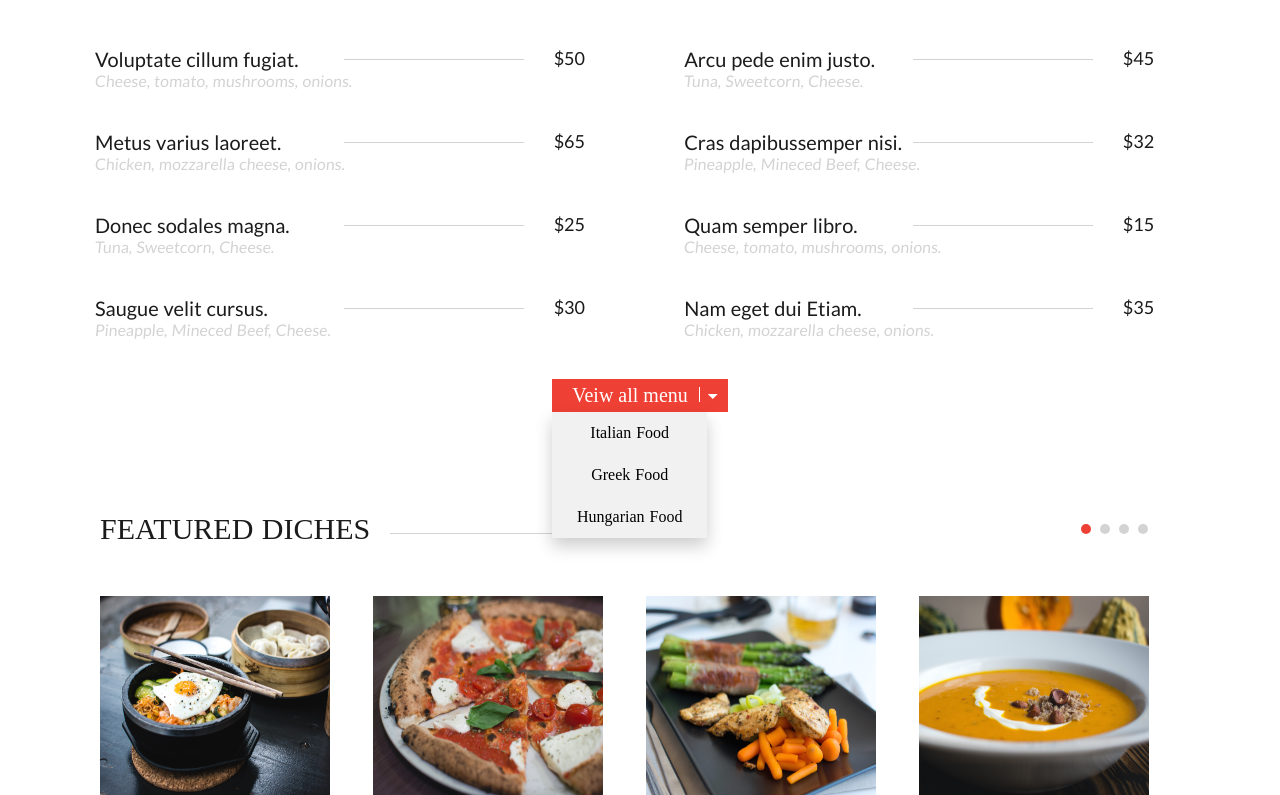
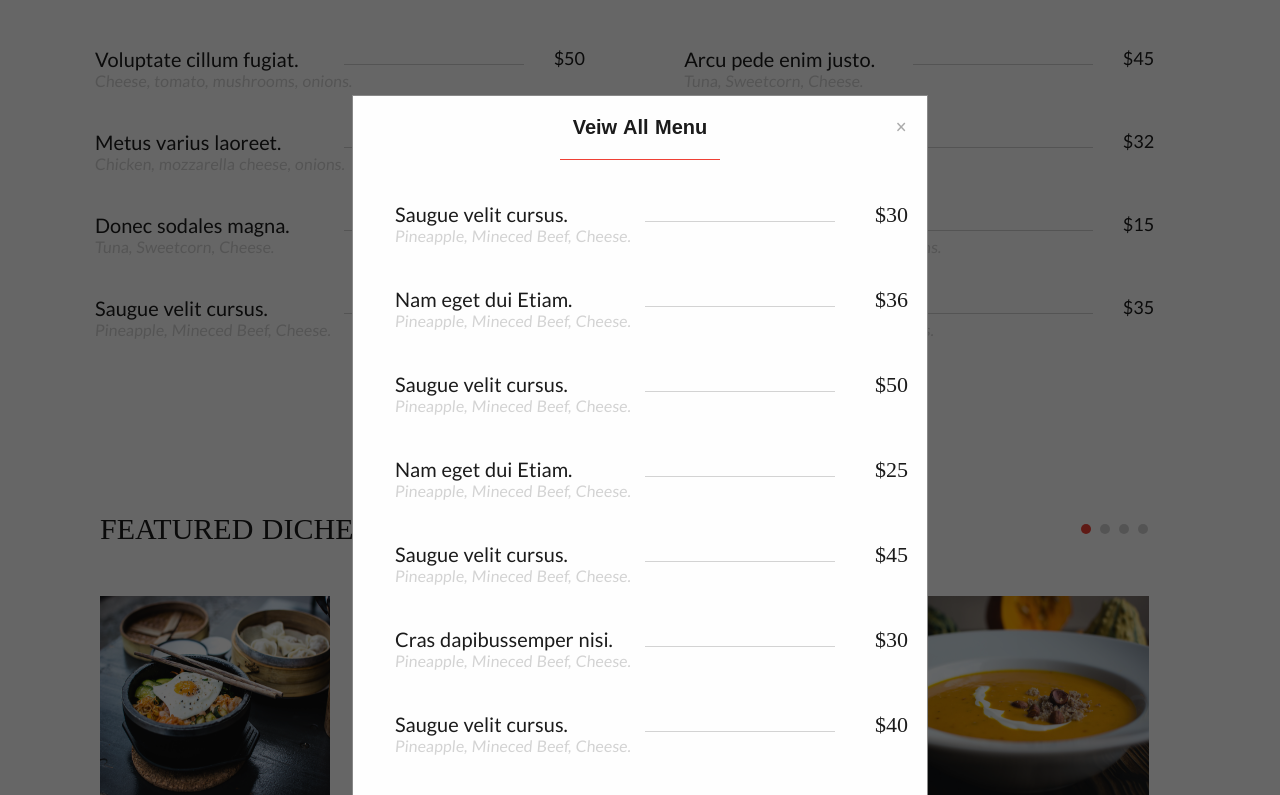
Before and after one commit to MilojeMarkovic/Resto-Project, a website: page index.html in a window 1280 px wide. Both pictures are taken after a click on the button "Veiw all menu". Shown: the part 754-1549 px from the top of the page. Drawn offline with nearby package versions, Linux system fonts and the light colour scheme; files whose address does not match are found by name; a web font is replaced by a local one.

Commit message:
new commit

```diff
--- a/index.html
+++ b/index.html
@@ -13,9 +13,6 @@
         <link rel="stylesheet" type="text/css" href="css/lightbox.css">
 
         <link rel="shortcut icon" type="image/png" href="img/logo.png">
-
-        <script src="https://code.jquery.com/jquery-1.12.4.js"></script>
-        <script src="https://code.jquery.com/ui/1.12.1/jquery-ui.js"></script>
 
         <title>Resto</title>
     </head>
@@ -117,19 +114,58 @@
                         </div>
                     </div>
 
-                <!-- More menu -->
-                <div class="container">
-                    <div class="dropdown">
-                            <button onclick="myFunction()" class="dropbtn">Veiw all menu <i class="ion-android-arrow-dropdown more-arrow"></i></button>
-                        <div id="myDropdown" class="dropdown-content">
-                            <a href="#">Italian Food</a>
-                            <a href="#">Greek Food</a>
-                            <a href="#">Hungarian Food</a>
+                    <!-- More menu -->
+                    <div class="container">
+                        <div class="dropdown">
+                                <button id="myBtn" class="dropbtn">Veiw all menu <i class="ion-android-arrow-dropdown more-arrow"></i></button>
+                                <div id="myModal" class="modal">
+                                <!-- More menu content -->
+                                <div class="modal-content">
+                                    <span class="close">&times;</span>
+                                    <h2 class="modal-head">Veiw All Menu</h2>
+                                    <table>
+                                        <tr>
+                                            <td><p class="left-side__paragraph">Saugue velit cursus.</p>
+                                                <p class="left-side__paragraph-sub">Pineapple, Mineced Beef, Cheese.</p></td>
+                                            <td class="menu-price-modal">$30</td>
+                                        </tr>
+                                        <tr>
+                                            <td><p class="left-side__paragraph">Nam eget dui Etiam.</p>
+                                                <p class="left-side__paragraph-sub">Pineapple, Mineced Beef, Cheese.</p></td>
+                                            <td class="menu-price-modal">$36</td>
+                                        </tr>
+                                        <tr>
+                                            <td><p class="left-side__paragraph">Saugue velit cursus.</p>
+                                                <p class="left-side__paragraph-sub">Pineapple, Mineced Beef, Cheese.</p></td>
+                                            <td class="menu-price-modal">$50</td>
+                                        </tr>
+                                        <tr>
+                                            <td><p class="left-side__paragraph">Nam eget dui Etiam.</p>
+                                                <p class="left-side__paragraph-sub">Pineapple, Mineced Beef, Cheese.</p></td>
+                                            <td class="menu-price-modal">$25</td>
+                                        </tr>
+                                        <tr>
+                                            <td><p class="left-side__paragraph">Saugue velit cursus.</p>
+                                                <p class="left-side__paragraph-sub">Pineapple, Mineced Beef, Cheese.</p></td>
+                                            <td class="menu-price-modal">$45</td>
+                                        </tr>
+                                        <tr>
+                                            <td><p class="left-side__paragraph">Cras dapibussemper nisi.</p>
+                                                <p class="left-side__paragraph-sub">Pineapple, Mineced Beef, Cheese.</p></td>
+                                            <td class="menu-price-modal">$30</td>
+                                        </tr>
+                                        <tr>
+                                            <td><p class="left-side__paragraph">Saugue velit cursus.</p>
+                                                <p class="left-side__paragraph-sub">Pineapple, Mineced Beef, Cheese.</p></td>
+                                            <td class="menu-price-modal">$40</td>
+                                        </tr>
+                                    </table>
+                                </div>
+                            </div>
                         </div>
                     </div>
                 </div>
             </div>
-        </div>
     </section>
 
     <!-- FEATURED DICHES -->
@@ -395,12 +431,15 @@
         </div>
     </footer>
 
+    <script src="https://code.jquery.com/jquery-1.12.4.js"></script>
+    <script src="https://code.jquery.com/ui/1.12.1/jquery-ui.js"></script>
+
+    <script src="jquery.waypoints.min.js"></script>
+
     <script src="js/more-menu.js"></script>
     <script src="js/animation.js"></script>
     <script src="js/like-counter.js"></script>
     <script src="js/lightbox.js"></script>
-
-    <script src="jquery.waypoints.min.js"></script>
-
+    <script src="js/modal-box.js"></script>
     </body>
 </html>
--- /dev/null
+++ b/js/modal-box.js
@@ -0,0 +1,25 @@
+// Get the modal
+var modal = document.getElementById('myModal');
+
+// Get the button that opens the modal
+var btn = document.getElementById("myBtn");
+
+// Get the <span> element that closes the modal
+var span = document.getElementsByClassName("close")[0];
+
+// When the user clicks the button, open the modal
+btn.onclick = function() {
+    modal.style.display = "block";
+}
+
+// When the user clicks on <span> (x), close the modal
+span.onclick = function() {
+    modal.style.display = "none";
+}
+
+// When the user clicks anywhere outside of the modal, close it
+window.onclick = function(event) {
+    if (event.target == modal) {
+        modal.style.display = "none";
+    }
+}
--- a/js/more-menu.js
+++ b/js/more-menu.js
@@ -1,3 +1,4 @@
+/*
 function myFunction() {
     document.getElementById("myDropdown").classList.toggle("show");
 }
@@ -16,4 +17,4 @@ window.onclick = function(event) {
       }
     }
   }
-}
+}*/
--- a/sass/components/_menu.scss
+++ b/sass/components/_menu.scss
@@ -39,7 +39,7 @@
     border-top: 1px solid #d3d3d3;
     width: 180px;
     margin: 0px 30px 0px 10px;
-    transform: translateY(-5px);
+    //transform: translateY(-5px);
 
     @media only screen and (max-width: 320px){
         width: 50px;
--- a/sass/components/_more-menu.scss
+++ b/sass/components/_more-menu.scss
@@ -18,27 +18,6 @@
     position: relative;
     display: inline-block;
 }
-.dropdown-content {
-    display: none;
-    position: absolute;
-    background-color: #f1f1f1;
-    min-width: 155px;
-    overflow: auto;
-    box-shadow: 0px 8px 16px 0px rgba(0,0,0,0.2);
-    z-index: 1;
-}
-.dropdown-content a {
-    color: black;
-    padding: 12px 16px;
-    text-decoration: none;
-    display: block;
-}
-.dropdown a:hover {background-color: #ddd;}
-.show {display: block;}
-
-.dropdown-btn::after {
-    border-right: 1px solid #ffffff;
-}
 .more-arrow {
     color: #ffffff;
     position: absolute;
@@ -51,3 +30,101 @@
     padding-left: 8px;
     height: 15px;
 }
+
+
+/* Modal Box */
+.modal {
+    display: none;
+    position: fixed;
+    z-index: 1;
+    padding-top: 100px;
+    left: 0;
+    top: 0;
+    width: 100%;
+    height: 100%;
+    overflow: auto;
+    background-color: rgb(0,0,0);
+    background-color: rgba(0,0,0,0.6);
+}
+.modal-content {
+    background-color: #fefefe;
+    margin: auto;
+    padding: 20px;
+    border: 1px solid #888;
+    width: 45%;
+    position: relative;
+
+    @media only screen and (max-width: 1024px) and (min-width: 989px) {
+        width: 60%;
+    }
+
+    @media only screen and (max-width: 480px) {
+        width: 90%;
+    }
+}
+.close {
+    color: #aaaaaa;
+    font-size: 20px;
+    font-weight: bold;
+    position: absolute;
+    right: 20px;
+}
+.close:hover,
+.close:focus {
+    color: #ef4035;
+    text-decoration: none;
+    cursor: pointer;
+}
+table {
+    padding: 20px;
+    width: 557px;
+
+    @media only screen and (max-width: 480px) {
+        padding: 0;
+        width: 0;
+    }
+}
+td {
+    text-align: left;
+}
+.modal-head {
+    font-family: "Arial",sans-serif;
+    font-size: 20px;
+    font-weight: 600;
+    color: #1b1b1b;
+}
+.modal-head::after {
+    content: "";
+    display: block;
+    border-bottom: 1px solid #ef4035;
+    margin-top: 20px;
+    margin-bottom: 20px;
+    width: 160px;
+    margin-left: auto;
+    margin-right: auto;
+}
+.space-for-modal {
+    padding-bottom: 20px;
+}
+.menu-price-modal {
+    color: #1b1b1b;
+    float: right;
+    font-size: 22px;
+}
+.menu-price-modal::before {
+    display: inline-block;
+    content: "";
+    border-top: 1px solid #d3d3d3;
+    width: 190px;
+    margin: 0px 40px 0px 10px;
+
+    @media only screen and (max-width: 480px) {
+        width: 80px;
+        margin: 0px 20px 0 10px;
+    }
+
+    @media only screen and (max-width: 320px) {
+        width: 0;
+        margin: 0;
+    }
+}
```
Also changed, not shown: css/style.css.
